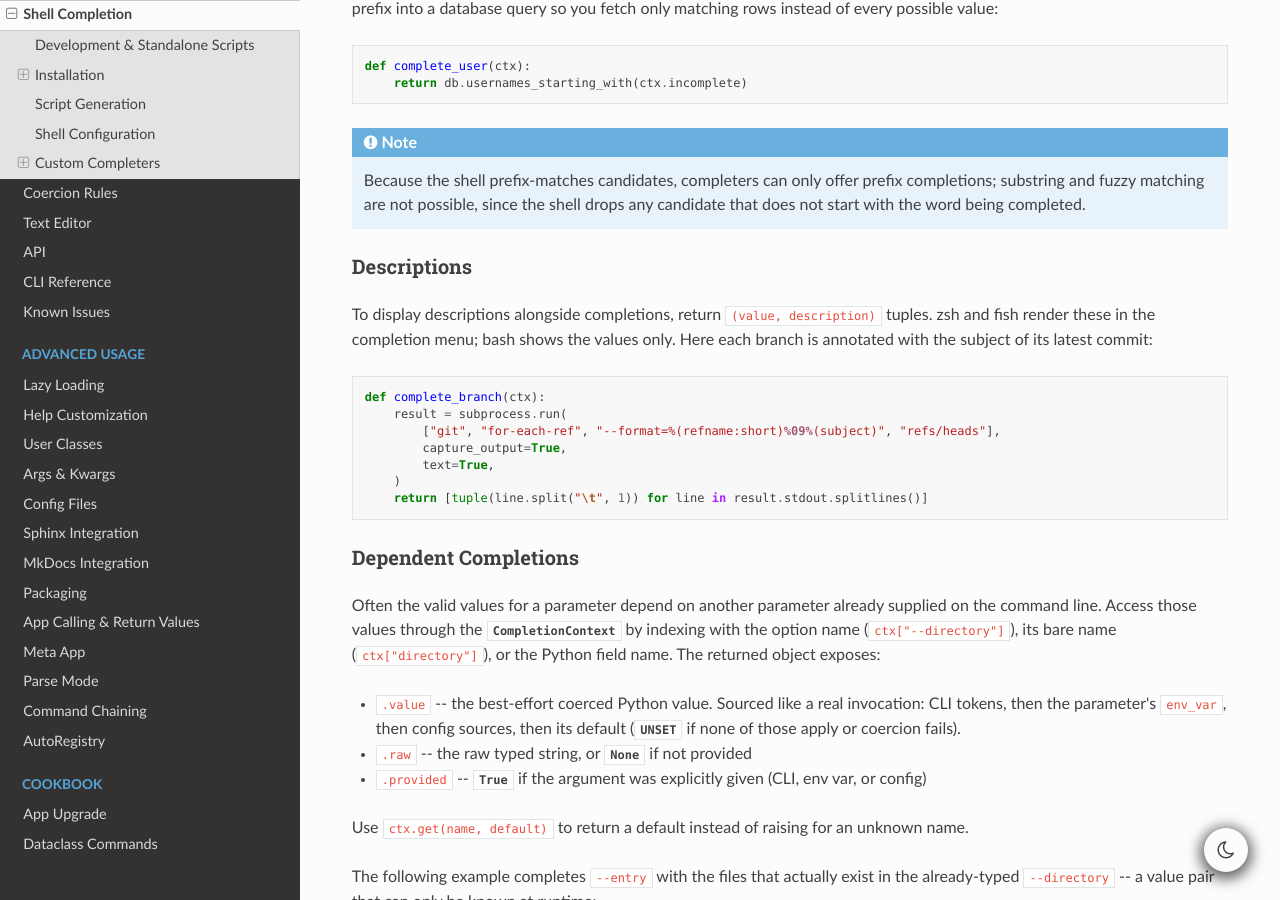
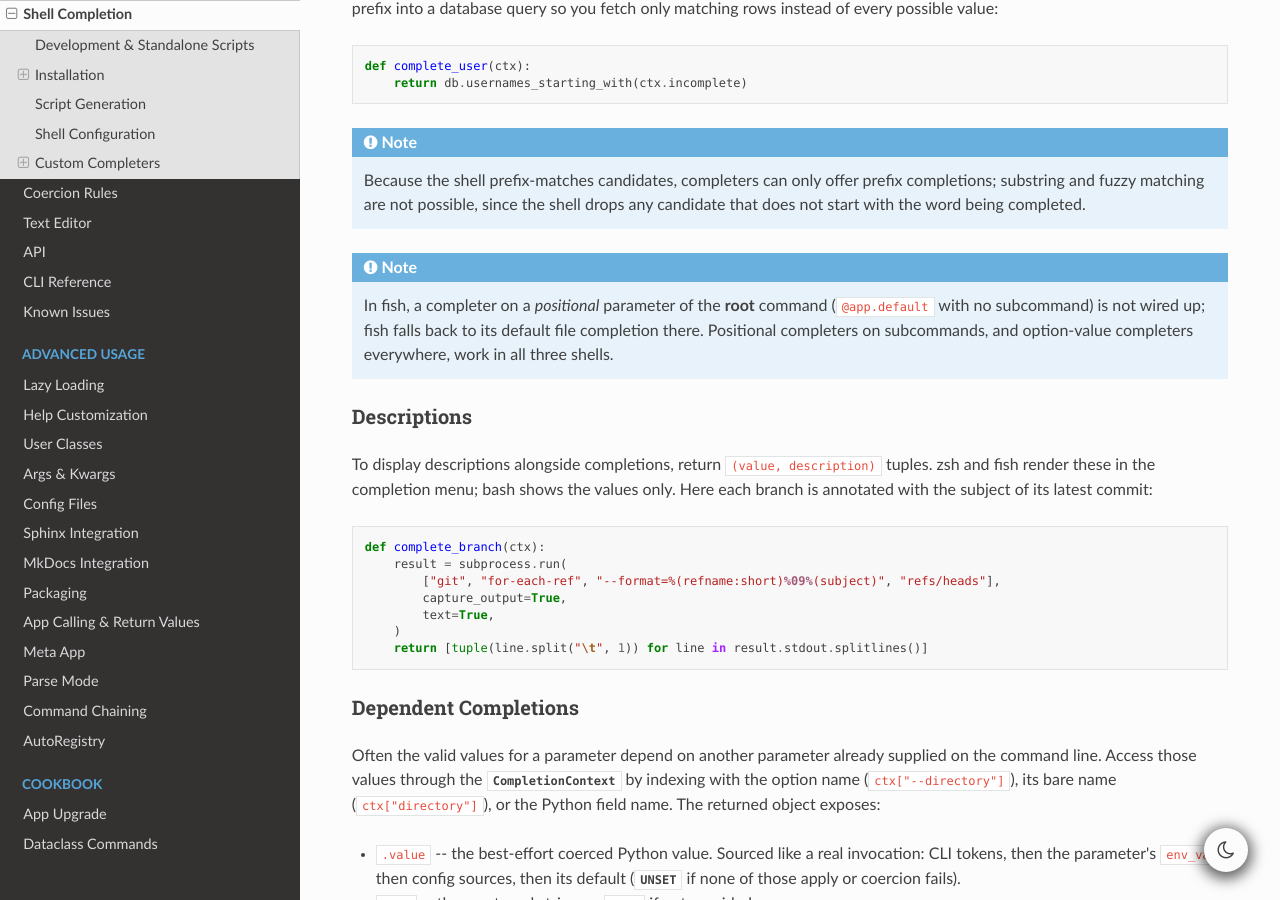
Before and after one commit to BrianPugh/cyclopts, a Sphinx documentation site: the page built from docs/source/shell_completion.rst, in a window 1280 px wide and 900 px high, scrolled down 4541 px. Built offline with Sphinx 7.4.7 and the Read the Docs theme 3.1.0, drawn with Linux system fonts in a browser that asks for light colours; the version number could not be read and is left out.

Commit message:
docs(completion): disclose that fish skips root-level positional completers
Co-Authored-By: Claude Fable 5.1 <noreply@anthropic.com>

```diff
--- a/docs/source/shell_completion.rst
+++ b/docs/source/shell_completion.rst
@@ -202,6 +202,10 @@ Use ``ctx.incomplete`` (the partial word typed so far) to *narrow expensive look
 
    Because the shell prefix-matches candidates, completers can only offer prefix completions; substring and fuzzy matching are not possible, since the shell drops any candidate that does not start with the word being completed.
 
+.. note::
+
+   In fish, a completer on a *positional* parameter of the **root** command (``@app.default`` with no subcommand) is not wired up; fish falls back to its default file completion there. Positional completers on subcommands, and option-value completers everywhere, work in all three shells.
+
 Descriptions
 ------------
 
```
